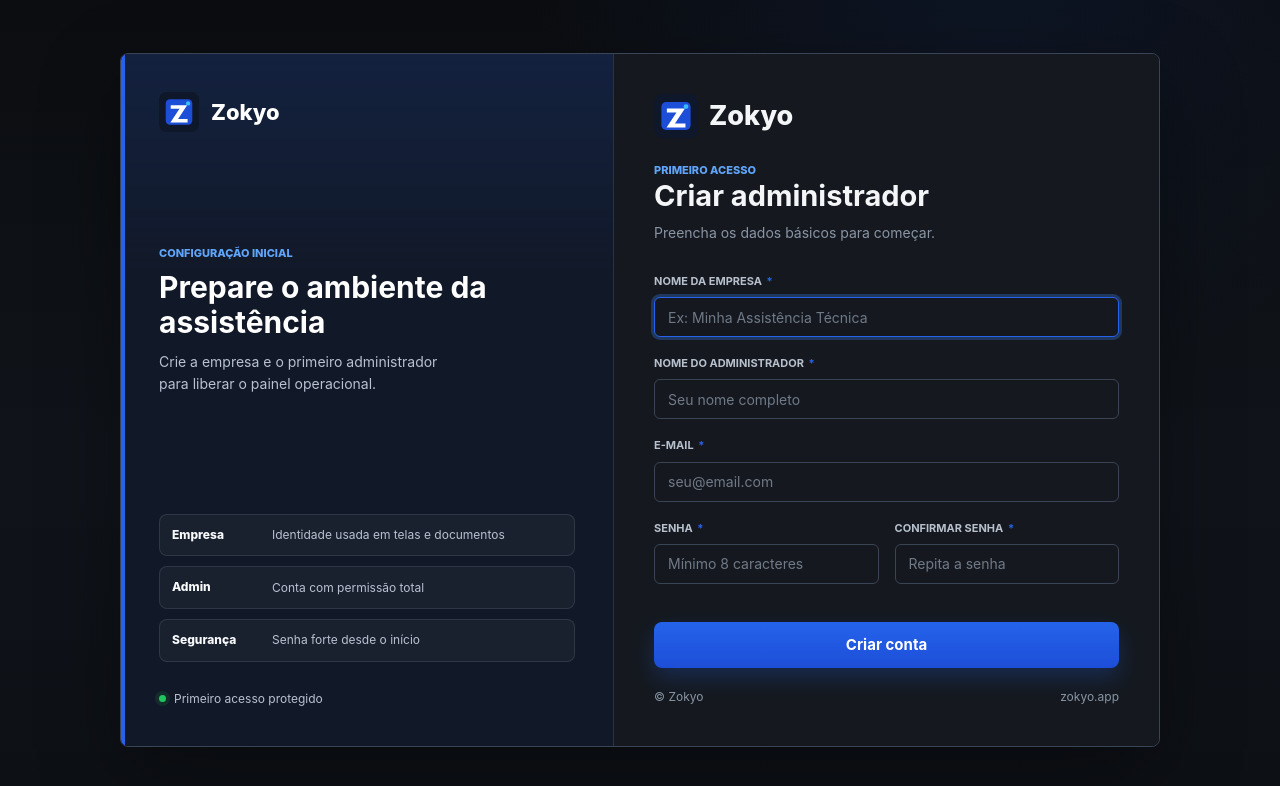
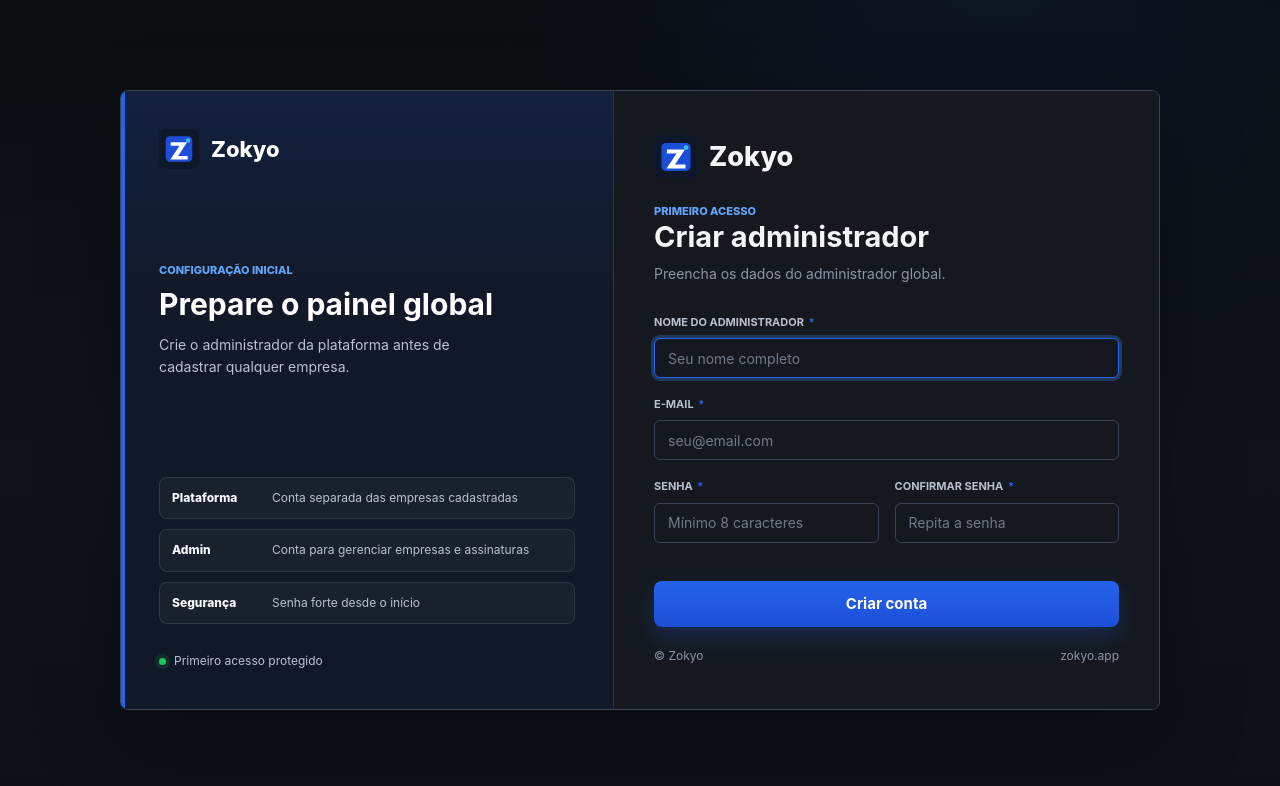
Before and after one commit to PietroTamanini/Zokyo, a Flask app: page /primeiro-acesso in a window 1280 px wide. Shown: the top 786 px of the page. Run offline with Flask 3, Linux system fonts and the light colour scheme; data comes from the database, SQL or seed files in the repository; data that the repository does not hold is empty.

Commit message:
Separate platform admin from tenants

```diff
--- a/app/__init__.py
+++ b/app/__init__.py
@@ -299,7 +299,10 @@ def create_app(config_name="default"):
             session.clear()
             return redirect(url_for("auth.login_page"))
 
-        if not u.organization or not u.organization.ativo:
+        if u.organization_id and (not u.organization or not u.organization.ativo):
+            session.clear()
+            return redirect(url_for("auth.login_page"))
+        if not u.organization_id and not u.is_platform_admin:
             session.clear()
             return redirect(url_for("auth.login_page"))
 
@@ -318,8 +321,10 @@ def create_app(config_name="default"):
             session.clear()
             return redirect(url_for("auth.login_page"))
 
-        g.organization_id = u.organization_id
         g.current_user = u
+        if u.organization_id:
+            g.organization_id = u.organization_id
+            g.current_organization = u.organization
 
         # Sincroniza papel na sessão se foi alterado (promoção/rebaixamento)
         if session.get("nivel") != u.nivel:
--- a/app/models/user_session.py
+++ b/app/models/user_session.py
@@ -16,7 +16,7 @@ class UserSession(db.Model):
     )
 
     id = db.Column(db.Integer, primary_key=True)
-    organization_id = db.Column(db.Integer, db.ForeignKey("organizations.id"), nullable=False, index=True)
+    organization_id = db.Column(db.Integer, db.ForeignKey("organizations.id"), nullable=True, index=True)
     user_id = db.Column(db.Integer, db.ForeignKey("usuarios.id"), nullable=False, index=True)
     token_hash = db.Column(db.String(64), nullable=False, unique=True)
     security_version = db.Column(db.Integer, nullable=False)
--- a/app/models/usuario.py
+++ b/app/models/usuario.py
@@ -25,7 +25,7 @@ class Usuario(db.Model):
     )
 
     id         = db.Column(db.Integer, primary_key=True)
-    organization_id = db.Column(db.Integer, db.ForeignKey("organizations.id"), nullable=False, default=1, index=True)
+    organization_id = db.Column(db.Integer, db.ForeignKey("organizations.id"), nullable=True, default=1, index=True)
     nome       = db.Column(db.String(120), nullable=False)
     email      = db.Column(db.String(120), nullable=False, unique=True)
     email_bidx = db.Column(db.String(64), index=True)
--- a/app/routes/auth.py
+++ b/app/routes/auth.py
@@ -9,6 +9,7 @@ Fixes:
 import time
 
 from flask import Blueprint, current_app, flash, jsonify, redirect, render_template, request, session, url_for
+from sqlalchemy import null
 
 from app.extensions import db
 from app.models import Usuario, registrar
@@ -52,9 +53,16 @@ def _login_user(usuario):
     session["_last_active"] = time.time()
     from app.services.user_sessions import create_session_record
     create_session_record(usuario)
-    registrar("login", "sistema", f"Login: {usuario.nome}", usuario_id=usuario.id, usuario_nome=usuario.nome)
+    registrar(
+        "login", "sistema", f"Login: {usuario.nome}",
+        usuario_id=usuario.id, usuario_nome=usuario.nome, organization_id=usuario.organization_id,
+    )
     db.session.commit()
-    destination = "pages.dashboard" if usuario.onboarding_completed else "pages.ajuda"
+    if usuario.is_platform_admin and not usuario.organization_id:
+        destination = "platform.index"
+        return redirect(url_for(destination))
+    else:
+        destination = "pages.dashboard" if usuario.onboarding_completed else "pages.ajuda"
     return redirect(url_for(destination, onboarding=1))
 
 
@@ -120,7 +128,10 @@ def _api_login_payload(usuario):
 
     record = create_session_record(usuario)
     raw_token = session["session_token"]
-    registrar("login", "api", f"Login API: {usuario.nome}", usuario_id=usuario.id, usuario_nome=usuario.nome)
+    registrar(
+        "login", "api", f"Login API: {usuario.nome}",
+        usuario_id=usuario.id, usuario_nome=usuario.nome, organization_id=usuario.organization_id,
+    )
     db.session.commit()
     return {
         "status": True,
@@ -236,11 +247,13 @@ def logout():
     uid, uname = session.get("usuario_id"), session.get("usuario_nome", "—")
     if uid:
         from app.services.user_sessions import current_session_record, revoke_record
+        usuario = db.session.get(Usuario, uid)
         record = current_session_record(uid)
         if record:
             revoke_record(record, "logout")
         registrar("logout", "sistema", f"Logout: {uname}",
-                  usuario_id=uid, usuario_nome=uname)
+                  usuario_id=uid, usuario_nome=uname,
+                  organization_id=usuario.organization_id if usuario else None)
         db.session.commit()
     session.clear()
     return redirect(url_for("auth.login_page"))
@@ -364,14 +377,12 @@ def primeiro_acesso_post():
             if not data.get(campo):
                 flash(f"Campo obrigatório: {campo.replace('_', ' ')}.", "error")
                 return render_template("pages/register.html",
-                    nome=data.get("nome"), email=data.get("email"),
-                    empresa_nome=data.get("empresa_nome"))
+                    nome=data.get("nome"), email=data.get("email"))
 
         if data["senha"] != data["confirmar_senha"]:
             flash("As senhas não coincidem.", "error")
             return render_template("pages/register.html",
-                nome=data.get("nome"), email=data.get("email"),
-                empresa_nome=data.get("empresa_nome"))
+                nome=data.get("nome"), email=data.get("email"))
 
         # ── V-01 FIX: aplica política de senha forte ──────────────────────
         erros = validar_senha_forte(data["senha"])
@@ -389,33 +400,17 @@ def primeiro_acesso_post():
         if not nome_admin or len(nome_admin) < 2:
             flash("Nome deve ter pelo menos 2 caracteres.", "error")
             return render_template("pages/register.html")
-        from app.models import Organization
-        organization = Organization.query.filter_by(slug="default").first()
-        if not organization:
-            organization = Organization(nome=data.get("empresa_nome") or "Organizacao padrao", slug="default")
-            db.session.add(organization)
-            db.session.flush()
-            from app.services.message_templates import seed_default_templates
-            seed_default_templates(organization.id)
-            from app.services.billing import ensure_trial_subscription
-            ensure_trial_subscription(organization.id)
         admin = Usuario(
             nome=nome_admin, email=email, nivel="admin",
-            organization_id=organization.id, onboarding_completed=False,
+            organization_id=null(), onboarding_completed=True,
             is_platform_admin=True,
         )
         admin.set_senha(data["senha"])
         db.session.add(admin)
 
-        from app.models import Configuracao
-        if not Configuracao.query.first():
-            cfg = Configuracao(
-                nome_empresa=data.get("empresa_nome", "Zokyo Platform"))
-            db.session.add(cfg)
-
         registrar("criacao", "sistema",
                   f"Primeiro acesso — admin criado: {nome_admin}",
-                  usuario_nome=nome_admin)
+                  usuario_nome=nome_admin, organization_id=None)
         db.session.commit()
         flash("Conta criada! Faça login.", "success")
         return redirect(url_for("auth.login_page"))
--- a/app/templates/pages/register.html
+++ b/app/templates/pages/register.html
@@ -24,17 +24,17 @@
     <div class="login-brand-mark"><img src="{{ url_for('static', filename='img/icons/zokyo-icon.svg') }}" alt=""><span>Zokyo</span></div>
     <div class="login-brand-copy">
       <p class="login-eyebrow">Configuração inicial</p>
-      <h2>Prepare o ambiente da assistência</h2>
-      <p>Crie a empresa e o primeiro administrador para liberar o painel operacional.</p>
+      <h2>Prepare o painel global</h2>
+      <p>Crie o administrador da plataforma antes de cadastrar qualquer empresa.</p>
     </div>
     <div class="login-feature-list" aria-label="Etapas do primeiro acesso">
       <div>
-        <strong>Empresa</strong>
-        <span>Identidade usada em telas e documentos</span>
+        <strong>Plataforma</strong>
+        <span>Conta separada das empresas cadastradas</span>
       </div>
       <div>
         <strong>Admin</strong>
-        <span>Conta com permissão total</span>
+        <span>Conta para gerenciar empresas e assinaturas</span>
       </div>
       <div>
         <strong>Segurança</strong>
@@ -49,7 +49,7 @@
       <div class="auth-brand-lockup login-mobile-brand"><img src="{{ url_for('static', filename='img/icons/zokyo-icon.svg') }}" alt=""><span>Zokyo</span></div>
       <p class="login-eyebrow">Primeiro acesso</p>
       <h1 id="register-title">Criar administrador</h1>
-      <p class="auth-subtitle-lg">Preencha os dados básicos para começar.</p>
+      <p class="auth-subtitle-lg">Preencha os dados do administrador global.</p>
     </div>
 
     {% include 'partials/_flash.html' %}
@@ -58,15 +58,9 @@
       <input type="hidden" name="_csrf_token" value="{{ csrf_token() }}">
 
       <div class="form-group mb16">
-        <label>Nome da empresa <span class="req">*</span></label>
-        <input type="text" name="empresa_nome" placeholder="Ex: Minha Assistência Técnica"
-               value="{{ empresa_nome or '' }}" required autofocus>
-      </div>
-
-      <div class="form-group mb16">
         <label>Nome do administrador <span class="req">*</span></label>
         <input type="text" name="nome" placeholder="Seu nome completo"
-               value="{{ nome or '' }}" required>
+               value="{{ nome or '' }}" required autofocus>
       </div>
 
       <div class="form-group mb16">
--- a/app/utils/permissions.py
+++ b/app/utils/permissions.py
@@ -232,6 +232,15 @@ LAUDOS_EXACT_POLICIES = {
     "laudos.exportar_csv": "laudos.view",
 }
 
+GLOBAL_PLATFORM_ENDPOINTS = {
+    "platform.index",
+    "platform.create_organization",
+    "platform.update_organization",
+    "platform.sync_dns",
+    "platform.create_plan",
+    "platform.assign_subscription",
+}
+
 
 def permissions_for(user) -> set[str]:
     if not user or not user.ativo:
@@ -373,6 +382,9 @@ def _resource_visible_to_user(user, endpoint: str, arg_name: str, value: Any) ->
 
 
 def abac_allows_request(user) -> bool:
+    endpoint = request.endpoint or ""
+    if getattr(user, "is_platform_admin", False) and not getattr(user, "organization_id", None):
+        return endpoint in GLOBAL_PLATFORM_ENDPOINTS
     if not user or not getattr(user, "organization_id", None):
         return False
     g.organization_id = user.organization_id
@@ -381,7 +393,6 @@ def abac_allows_request(user) -> bool:
     if "organization_id" in view_args and not user_can_access_org(user, view_args["organization_id"]):
         return False
 
-    endpoint = request.endpoint or ""
     for arg_name, value in view_args.items():
         if not _resource_visible_to_user(user, endpoint, arg_name, value):
             return False
```
Also changed, not shown: app/models/evento_log.py (+8 -3 lines), migrations/versions/20260911_0024_allow_platform_admin_without_tenant.py (added, +47 -0 lines), tests/test_auth.py (+17 -3 lines), tests/test_billing.py (+2 -0 lines), tests/test_migrations_config.py (+8 -3 lines).
